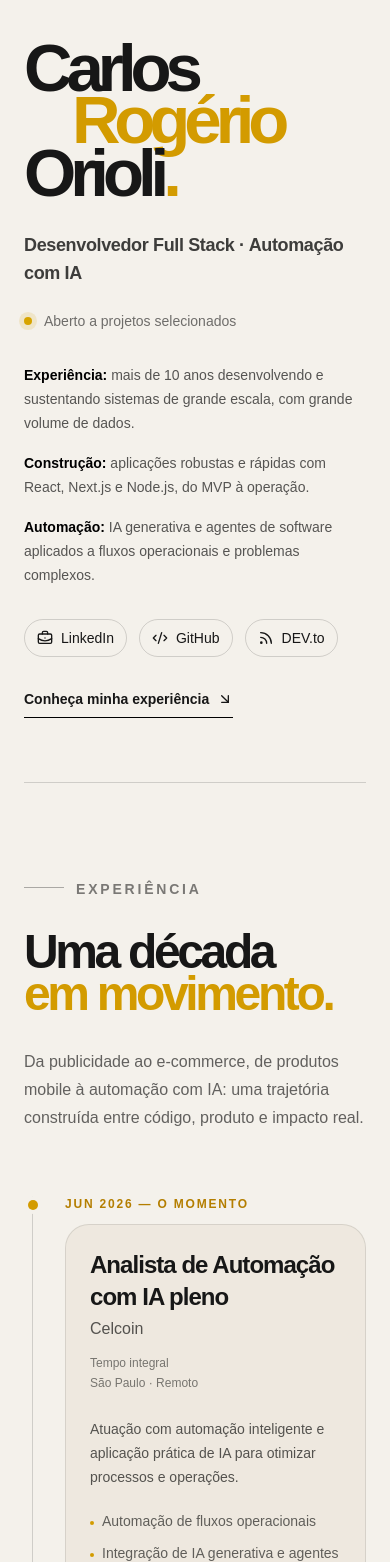
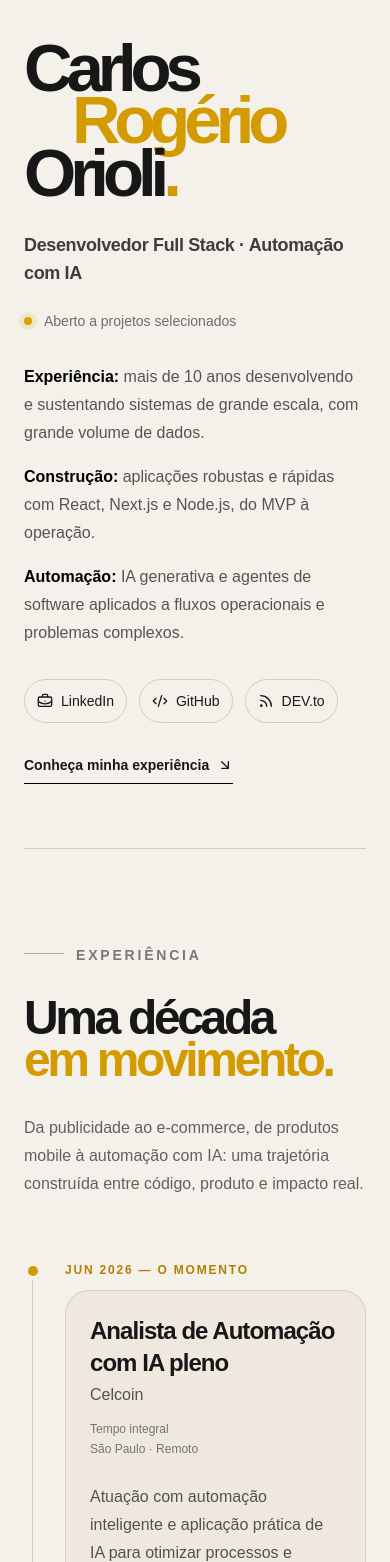
Before and after one commit to rogeriorioli/Rogerio-Orioli-nextjs, a Next.js app: page / in a window 390 px wide. Shown: the part 438-2000 px from the top of the page. Built offline with nearby package versions, Linux system fonts and the light colour scheme.

Commit message:
fix: improve text readability and accessibility in portfolio component

```diff
--- a/app/portfolio.tsx
+++ b/app/portfolio.tsx
@@ -210,15 +210,15 @@ export function Portfolio() {
                   <span className="h-2 w-2 rounded-full bg-[#d7a400] shadow-[0_0_0_5px_rgba(215,164,0,0.15)]" />
                   Aberto a projetos selecionados
                 </div>
-                <ul className="max-w-md space-y-4 text-sm leading-6 text-black/65 md:text-base">
+                <ul className="max-w-md space-y-4 text-base leading-7 text-black/65">
                   <li><strong className="font-semibold text-black">Experiência:</strong> mais de 10 anos desenvolvendo e sustentando sistemas de grande escala, com grande volume de dados.</li>
                   <li><strong className="font-semibold text-black">Construção:</strong> aplicações robustas e rápidas com React, Next.js e Node.js, do MVP à operação.</li>
                   <li><strong className="font-semibold text-black">Automação:</strong> IA generativa e agentes de software aplicados a fluxos operacionais e problemas complexos.</li>
                 </ul>
                 <div className="mt-8 flex flex-wrap items-center gap-3 text-sm font-medium">
-                  <a href="https://www.linkedin.com/in/rogeriorioli/" target="_blank" rel="noreferrer" aria-label="LinkedIn de Carlos Rogério Orioli" className="inline-flex items-center gap-2 rounded-full border border-black/15 px-3 py-2 transition-colors hover:border-black hover:bg-black hover:text-white"><BriefcaseBusiness className="h-4 w-4" />LinkedIn</a>
-                  <a href="https://github.com/rogeriorioli" target="_blank" rel="noreferrer" aria-label="GitHub de Carlos Rogério Orioli" className="inline-flex items-center gap-2 rounded-full border border-black/15 px-3 py-2 transition-colors hover:border-black hover:bg-black hover:text-white"><Code2 className="h-4 w-4" />GitHub</a>
-                  <a href="https://dev.to/rogeriorioli" target="_blank" rel="noreferrer" aria-label="DEV.to de Carlos Rogério Orioli" className="inline-flex items-center gap-2 rounded-full border border-black/15 px-3 py-2 transition-colors hover:border-black hover:bg-black hover:text-white"><Rss className="h-4 w-4" />DEV.to</a>
+                  <a href="https://www.linkedin.com/in/rogeriorioli/" target="_blank" rel="noreferrer" aria-label="LinkedIn de Carlos Rogério Orioli" className="inline-flex min-h-11 items-center gap-2 rounded-full border border-black/15 px-3 py-2 transition-colors hover:border-black hover:bg-black hover:text-white"><BriefcaseBusiness className="h-4 w-4" />LinkedIn</a>
+                  <a href="https://github.com/rogeriorioli" target="_blank" rel="noreferrer" aria-label="GitHub de Carlos Rogério Orioli" className="inline-flex min-h-11 items-center gap-2 rounded-full border border-black/15 px-3 py-2 transition-colors hover:border-black hover:bg-black hover:text-white"><Code2 className="h-4 w-4" />GitHub</a>
+                  <a href="https://dev.to/rogeriorioli" target="_blank" rel="noreferrer" aria-label="DEV.to de Carlos Rogério Orioli" className="inline-flex min-h-11 items-center gap-2 rounded-full border border-black/15 px-3 py-2 transition-colors hover:border-black hover:bg-black hover:text-white"><Rss className="h-4 w-4" />DEV.to</a>
                 </div>
                 <a href="#experiencia" className="mt-8 inline-flex items-center gap-2 border-b border-black pb-2 text-sm font-semibold transition-colors hover:border-[#c99300] hover:text-[#c99300]">
                   Conheça minha experiência <ArrowDownRight className="h-4 w-4" />
@@ -275,13 +275,13 @@ export function Portfolio() {
                   <div className="mb-3 text-xs font-semibold uppercase tracking-[0.15em] text-[#b47e00]">{experience.period}</div>
                   <div className="rounded-[1.5rem] border border-black/10 bg-[#e9e3d8]/60 p-6 transition-colors hover:border-black/25 md:p-8">
                     <div className="flex flex-col justify-between gap-3 md:flex-row md:items-start"><div><h3 className="text-2xl font-semibold tracking-[-0.04em] md:text-3xl">{experience.role}</h3><p className="mt-1 font-medium text-black/65">{experience.company}</p></div><div className="text-xs leading-5 text-black/50 md:text-right">{experience.contract}<br />{experience.location}</div></div>
-                    <p className="mt-6 max-w-2xl text-sm leading-6 text-black/65">{experience.description}</p>
-                    <ul className="mt-5 grid gap-2 text-sm leading-6 text-black/60 md:grid-cols-2">{experience.highlights.map((highlight) => <li key={highlight} className="flex gap-2"><span className="mt-3 h-1 w-1 shrink-0 rounded-full bg-[#d39b00]" />{highlight}</li>)}</ul>
+                    <p className="mt-6 max-w-2xl text-base leading-7 text-black/65 md:text-sm md:leading-6">{experience.description}</p>
+                    <ul className="mt-5 grid gap-2 text-base leading-7 text-black/60 md:grid-cols-2 md:text-sm md:leading-6">{experience.highlights.map((highlight) => <li key={highlight} className="flex gap-2"><span className="mt-3 h-1 w-1 shrink-0 rounded-full bg-[#d39b00]" />{highlight}</li>)}</ul>
                   </div>
                 </motion.article>
               ))}
               <div className="relative pl-8 md:pl-12">
-                <button type="button" onClick={() => setShowFullExperience((open) => !open)} className="inline-flex cursor-pointer items-center gap-2 rounded-full border border-black/15 px-4 py-2 text-sm font-semibold transition-colors hover:border-black hover:bg-black hover:text-white" aria-expanded={showFullExperience} aria-controls="earlier-experience">
+                <button type="button" onClick={() => setShowFullExperience((open) => !open)} className="inline-flex min-h-11 cursor-pointer items-center gap-2 rounded-full border border-black/15 px-4 py-2 text-sm font-semibold transition-colors hover:border-black hover:bg-black hover:text-white" aria-expanded={showFullExperience} aria-controls="earlier-experience">
                   {showFullExperience ? "Ocultar experiências anteriores" : `Ver trajetória completa (${earlierExperiences.length} experiências)`}
                   <ChevronDown className={`h-4 w-4 transition-transform ${showFullExperience ? "rotate-180" : ""}`} />
                 </button>
@@ -297,7 +297,7 @@ export function Portfolio() {
                         </div>
                         <div className="text-xs uppercase tracking-[0.12em] text-[#b47e00] md:text-right">{experience.period}<br /><span className="normal-case tracking-normal text-black/50">{experience.location}</span></div>
                       </div>
-                      <p className="mt-3 max-w-2xl text-sm leading-6 text-black/60">{experience.description}</p>
+                      <p className="mt-3 max-w-2xl text-base leading-7 text-black/60 md:text-sm md:leading-6">{experience.description}</p>
                     </article>
                   ))}
                 </div>
```
